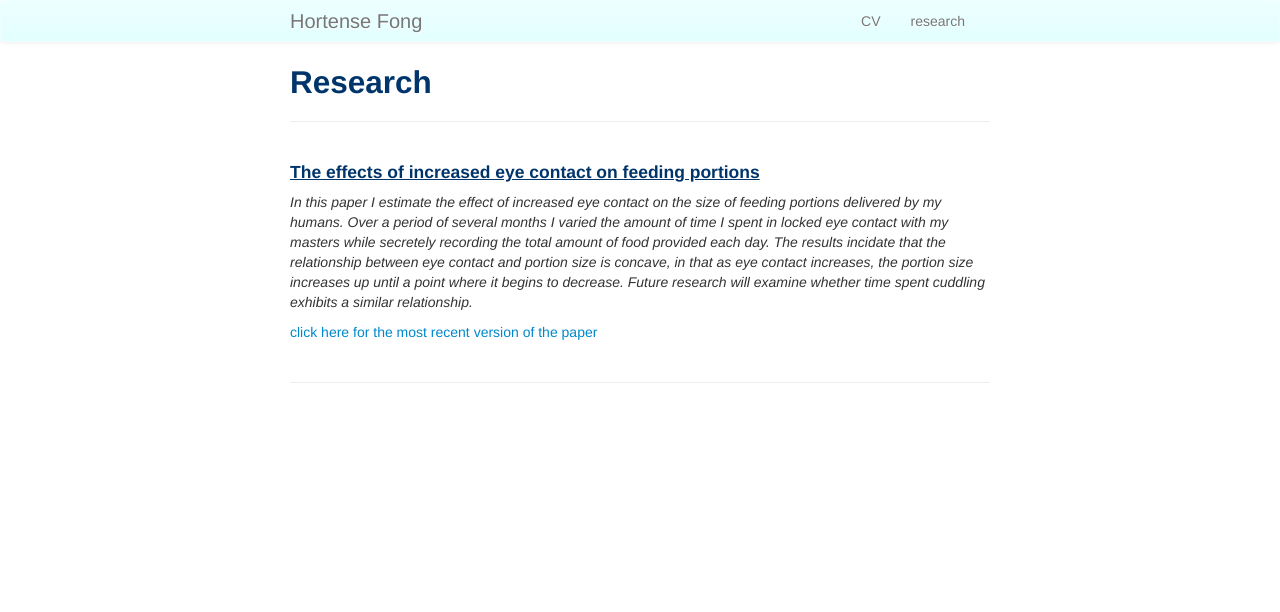
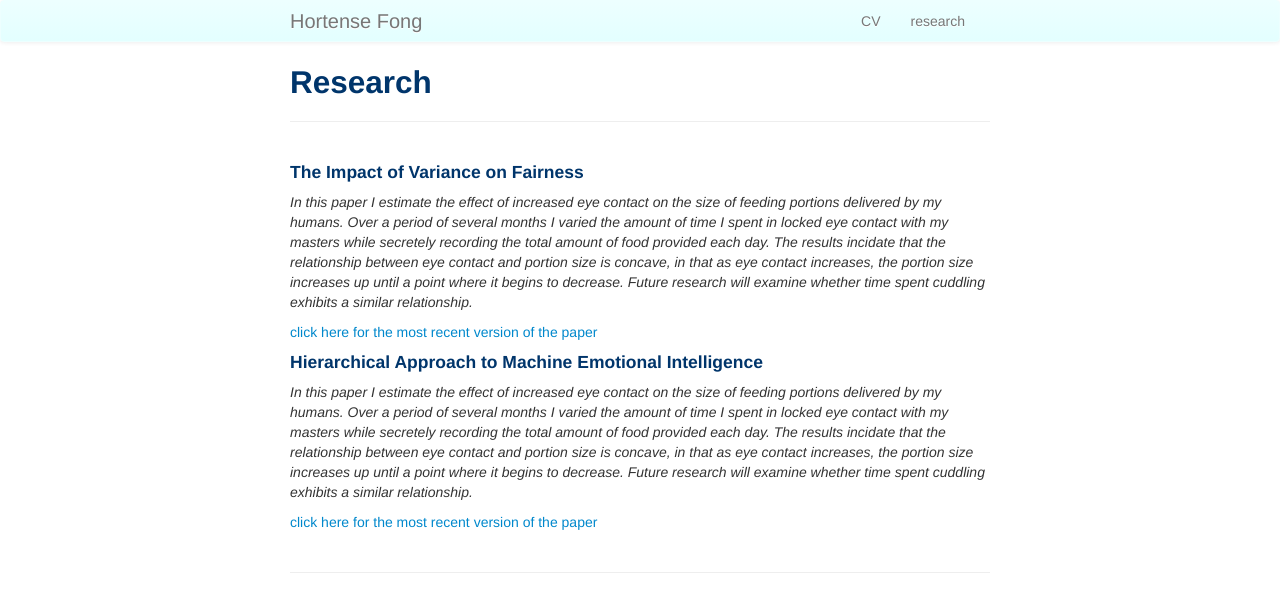
Before and after one commit to hortensefong/hortensefong.github.io, a Jekyll site: the page built from pages/research.md, in a window 1280 px wide. Shown: the top 612 px of the page. Built offline with Jekyll 4.4.1, drawn with Linux system fonts in a browser that asks for light colours.

Commit message:
update my website

```diff
--- a/pages/research.md
+++ b/pages/research.md
@@ -6,7 +6,13 @@ description: Blue Ham's research
 
 
 
-#### <u>The effects of increased eye contact on feeding portions</u>
+#### The Impact of Variance on Fairness
+*In this paper I estimate the effect of increased eye contact on the size of feeding portions delivered by my humans. Over a period of several months I varied the amount of time I spent in locked eye contact with my masters while secretely recording the total amount of food provided each day. The results incidate that the relationship between eye contact and portion size is concave, in that as eye contact increases, the portion size increases up until a point where it begins to decrease. Future research will examine whether time spent cuddling exhibits a similar relationship.*
+
+[click here for the most recent version of the paper]({{ BASE_PATH}}/pages/working_papers/sample-working-paper.pdf)
+
+
+#### Hierarchical Approach to Machine Emotional Intelligence
 *In this paper I estimate the effect of increased eye contact on the size of feeding portions delivered by my humans. Over a period of several months I varied the amount of time I spent in locked eye contact with my masters while secretely recording the total amount of food provided each day. The results incidate that the relationship between eye contact and portion size is concave, in that as eye contact increases, the portion size increases up until a point where it begins to decrease. Future research will examine whether time spent cuddling exhibits a similar relationship.*
 
 [click here for the most recent version of the paper]({{ BASE_PATH}}/pages/working_papers/sample-working-paper.pdf)
```
Also changed, not shown: pages/teaching.markdown (added, +24 -0 lines).
